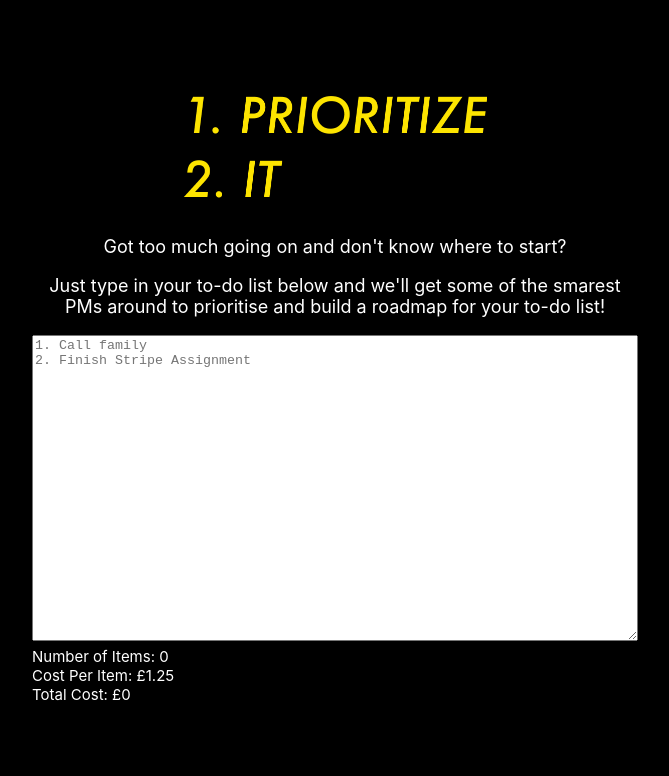
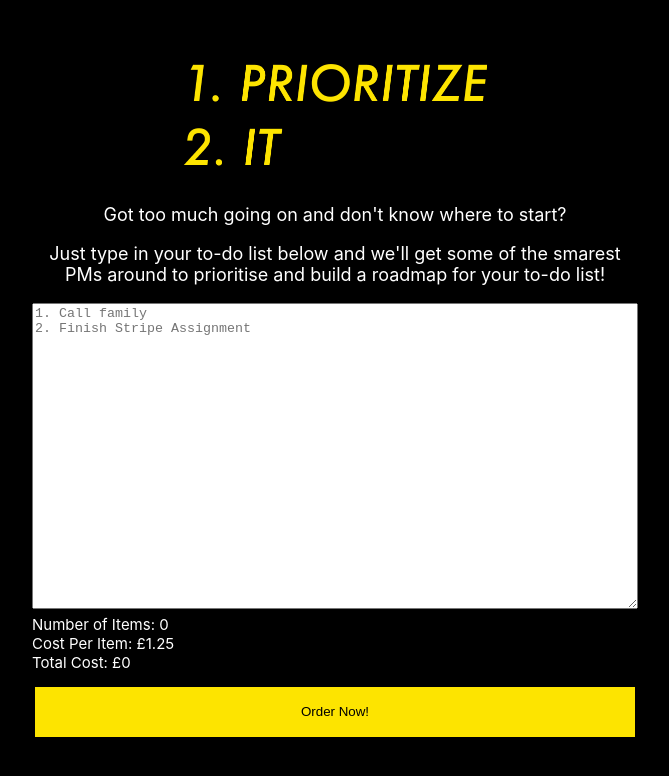
Before and after one commit to iceanfire/stpe, a React (Create React App) app: page / in a window 1280 px wide. Shown: the top 776 px of the page, without its empty margins (305-974 px from the left). Built offline with nearby package versions, Linux system fonts and the light colour scheme.

Commit message:
added a button with very very very basic validation

```diff
--- a/src/index.css
+++ b/src/index.css
@@ -32,3 +32,14 @@ code {
   text-align: left;
   margin: 0;
 }
+
+#orderButton{
+  width: 600px;
+  height: 50px;
+  color: black;
+  background-color: #FDE400;
+  padding: 0;
+  border: none;
+  margin-top: 15px;
+  cursor: pointer;
+}
--- a/src/wordcount.js
+++ b/src/wordcount.js
@@ -11,6 +11,8 @@ export default class WordCount extends React.Component {
       this._onFocus = this._onFocus.bind(this);
       this._onBlur = this._onBlur.bind(this);
       this.setValue = this.setValue.bind(this);
+      this.startPayment = this.startPayment.bind(this);
+
       this.placeholder = "1. Call family \n2. Finish Stripe Assignment \n";
       this.startValue = "1. ";
       this.textInput = React.createRef();
@@ -46,6 +48,12 @@ export default class WordCount extends React.Component {
       return text?text.split("\n").length:0;
     }
 
+    startPayment(){
+      if(!this.state.value || this.state.value == ""){
+        alert("You haven't added any items!")
+      }
+    }
+
     render(){
       let count = 0,
           lineCount = this.state.value?this.calculateLineCount(this.state.value):0,
@@ -66,6 +74,7 @@ export default class WordCount extends React.Component {
             <p>Cost Per Item: £{this.costPerLine}</p>
             <p>Total Cost: £{totalCost}</p>
           </div>
+          <button type="button" id="orderButton" onClick={this.startPayment}>Order Now!</button>
         </div>
       );
     }
```
Also changed, not shown: src/button.js (deleted, +0 -9 lines).
